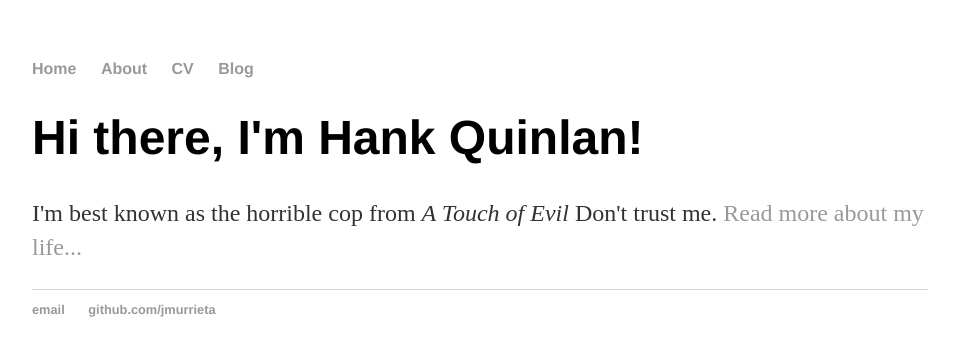
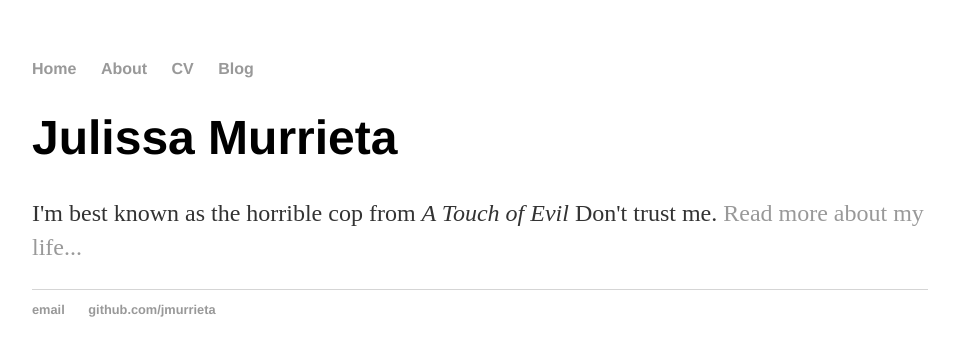
Before and after one commit to jmurrieta/jmurrieta.github.io, a Jekyll site: the page built from index.html, in a window 1280 px wide. Shown: the top 356 px of the page, without its empty margins (160-1115 px from the left). Built offline with Jekyll 4.4.1, drawn with Linux system fonts in a browser that asks for light colours.

Commit message:
Update index.html

```diff
--- a/index.html
+++ b/index.html
@@ -3,6 +3,6 @@ layout: default
 title: Hank Quinlan, Horrible Cop
 ---
 <div class="blurb">
-	<h1>Hi there, I'm Hank Quinlan!</h1>
+	<h1>Julissa Murrieta</h1>
 	<p>I'm best known as the horrible cop from <em>A Touch of Evil</em> Don't trust me. <a href="/about">Read more about my life...</a></p>
 </div><!-- /.blurb -->
```
